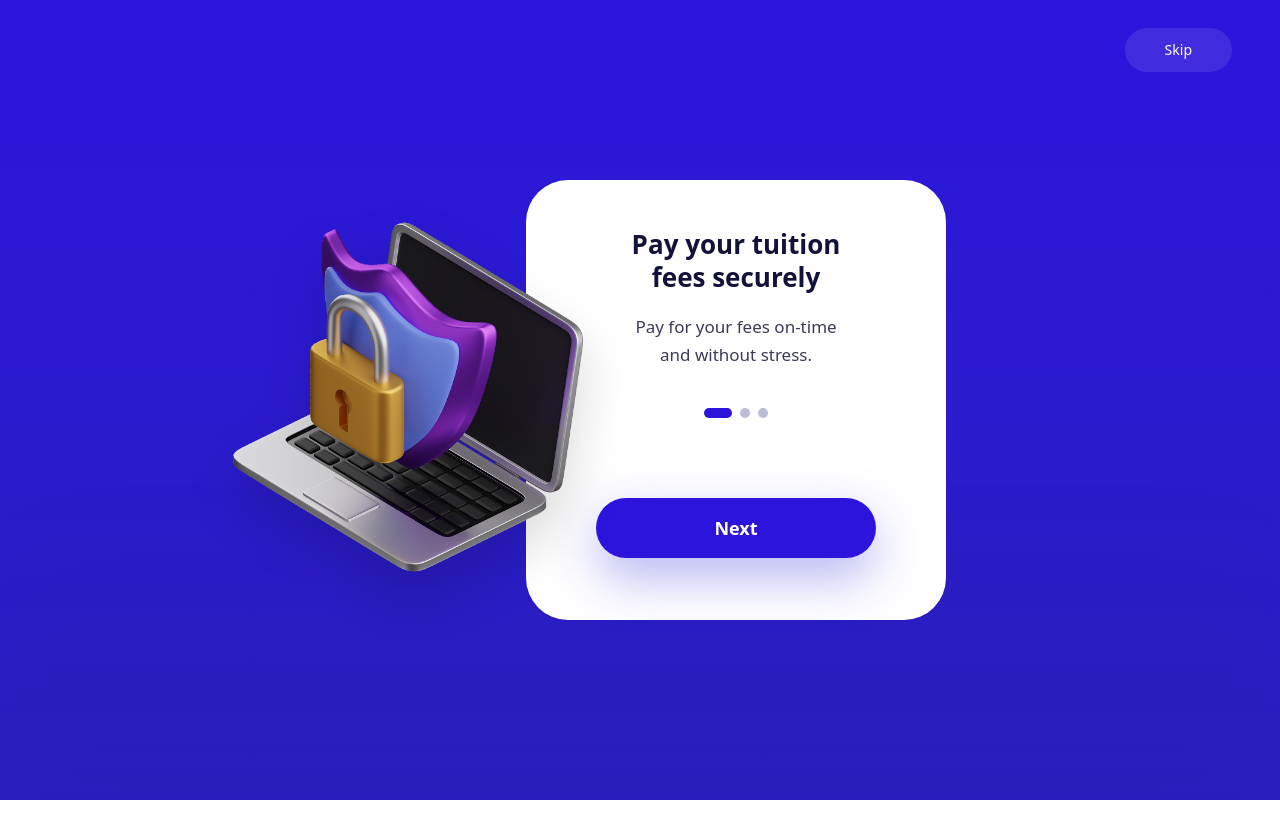
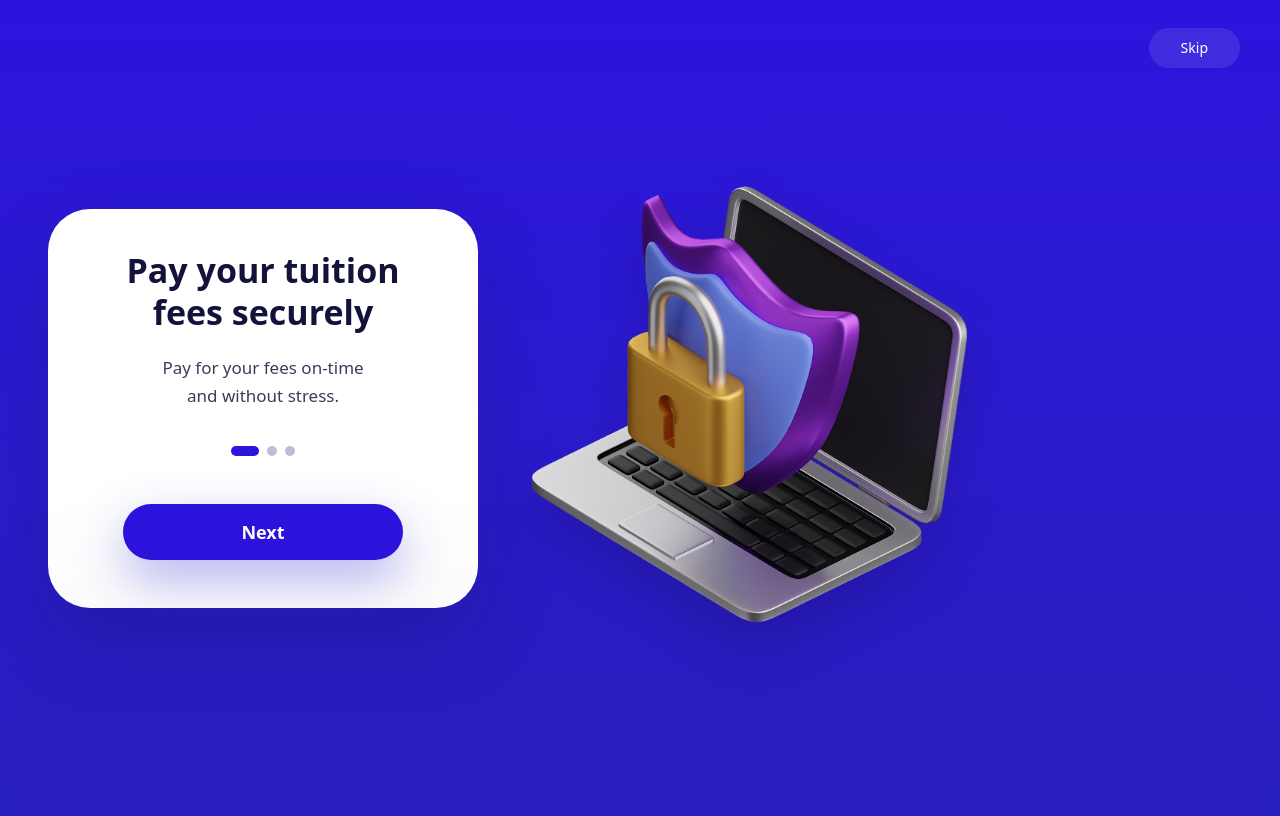
Before and after one commit to ebtaryoh/edupay, a React (Vite) app: page /onboarding in a window 1280 px wide. Built offline with nearby package versions, Linux system fonts and the light colour scheme.

Commit message:
updated onboarding commit

```diff
--- a/src/components/onboarding/OnboardingFlow.jsx
+++ b/src/components/onboarding/OnboardingFlow.jsx
@@ -1,6 +1,6 @@
 import { useEffect, useMemo, useState } from "react";
 import { useNavigate } from "react-router-dom";
-import { motion } from "framer-motion";
+import { motion, AnimatePresence } from "framer-motion";
 import ob1 from "../../assets/Rectangle.png";
 import ob2 from "../../assets/book-3d-icon-png-download-8027322 1.png";
 import ob3 from "../../assets/Illustrations.png";
@@ -35,8 +35,8 @@ export default function OnboardingFlow() {
 
   useEffect(() => {
     if (step !== -1) return;
-    const t = setTimeout(() => setStep(0), 4000);
-    return () => clearTimeout(t);
+    const timer = setTimeout(() => setStep(0), 4000);
+    return () => clearTimeout(timer);
   }, [step]);
 
   const isSplash = step === -1;
@@ -54,38 +54,56 @@ export default function OnboardingFlow() {
       completeOnboarding();
       return;
     }
-    setStep((s) => s + 1);
+    setStep((prev) => prev + 1);
   };
 
   return (
-    <section className={`min-h-screen ${BG} relative overflow-hidden`}>
+    <section className={`relative min-h-screen overflow-hidden ${BG}`}>
+      <AnimatePresence mode="wait">
         {isSplash ? (
+          <motion.div
+            key="splash"
+            initial={{ opacity: 1 }}
+            exit={{ opacity: 0 }}
+            transition={{ duration: 0.45 }}
+          >
             <SplashScreenText />
+          </motion.div>
         ) : (
+          <motion.div
+            key={`screen-${step}`}
+            initial={{ opacity: 0, y: 16 }}
+            animate={{ opacity: 1, y: 0 }}
+            exit={{ opacity: 0, y: -12 }}
+            transition={{ duration: 0.4, ease: "easeOut" }}
+          >
             <OnboardingScreen
               screen={screens[step]}
               index={step}
               total={screens.length}
               onSkip={handleSkip}
               onNext={handleNext}
+              isLast={isLast}
             />
+          </motion.div>
         )}
+      </AnimatePresence>
     </section>
   );
 }
 
 function SplashScreenText() {
   return (
-    <div className="min-h-screen flex items-center justify-center relative overflow-hidden">
-      <div className="absolute w-[260px] h-[260px] bg-white/20 blur-3xl rounded-full" />
-      <div className="absolute w-[180px] h-[180px] bg-white/25 blur-2xl rounded-full" />
+    <div className="relative flex min-h-screen items-center justify-center overflow-hidden px-6">
+      <div className="absolute h-[260px] w-[260px] rounded-full bg-white/20 blur-3xl" />
+      <div className="absolute h-[180px] w-[180px] rounded-full bg-white/25 blur-2xl" />
 
       <div className="relative flex items-end justify-center select-none">
         <motion.span
           initial={{ x: -160, opacity: 0 }}
           animate={{ x: 0, opacity: 1 }}
           transition={{ duration: 0.9, ease: "easeOut" }}
-          className="text-white font-extrabold text-7xl md:text-8xl tracking-tight"
+          className="text-6xl font-extrabold tracking-tight text-white sm:text-7xl md:text-8xl"
         >
           Edu
         </motion.span>
@@ -94,7 +112,7 @@ function SplashScreenText() {
           initial={{ x: 160, opacity: 0 }}
           animate={{ x: 0, opacity: 1 }}
           transition={{ duration: 0.9, ease: "easeOut", delay: 0.05 }}
-          className="text-white/90 font-thin text-7xl md:text-8xl tracking-tight ml-1"
+          className="ml-1 text-6xl font-thin tracking-tight text-white/90 sm:text-7xl md:text-8xl"
         >
           Pay
         </motion.span>
@@ -103,41 +121,32 @@ function SplashScreenText() {
   );
 }
 
-function OnboardingScreen({ screen, index, total, onSkip, onNext }) {
+function OnboardingScreen({ screen, index, total, onSkip, onNext, isLast }) {
   return (
-    <div className="min-h-screen relative px-6 md:px-12">
+    <div className="relative min-h-screen px-4 py-6 sm:px-6 sm:py-8 md:px-10 lg:px-12">
       {index !== total - 1 && (
         <button
           onClick={onSkip}
           type="button"
-          className="absolute top-6 right-6 md:top-7 md:right-12 z-50
-               rounded-full bg-white/10 text-white
-               px-10 py-3 text-sm font-medium
-               backdrop-blur hover:bg-white/15 transition
-               cursor-pointer"
+          className="absolute right-4 top-5 z-50 cursor-pointer rounded-full bg-white/10 px-6 py-2.5 text-sm font-medium text-white backdrop-blur transition hover:bg-white/15 sm:right-6 sm:top-6 sm:px-8 md:right-10 md:top-7"
         >
           Skip
         </button>
       )}
 
-      <div className="min-h-screen flex items-center justify-center">
-        <div className="w-full max-w-6xl px-6">
-          <div className="relative flex items-center justify-center">
-            <div
-              className="relative z-10 w-full min-h-[440px] max-w-[420px]
-                         bg-white rounded-[42px] shadow-soft
-                         pt-10 px-10 pb-0 md:pt-12 md:px-12
-                         lg:translate-x-24"
-            >
-              <h1 className="text-[#12123A] font-bold text-3xl md:text-[26px] leading-tight whitespace-pre-line text-center">
+      <div className="mx-auto flex min-h-[calc(100vh-3rem)] max-w-7xl items-center justify-center">
+        <div className="grid w-full items-center gap-8 lg:grid-cols-[minmax(0,430px)_minmax(0,1fr)] lg:gap-0">
+          <div className="order-2 mx-auto w-full max-w-[430px] lg:order-1 lg:mx-0 lg:justify-self-end">
+            <div className="rounded-[30px] bg-white px-6 pb-8 pt-8 shadow-[0_30px_80px_rgba(18,18,58,0.18)] sm:rounded-[36px] sm:px-8 sm:pb-10 sm:pt-10 md:px-10 md:pb-12 md:pt-11 lg:rounded-[42px] lg:px-10 lg:pt-10">
+              <h1 className="text-center text-[28px] font-bold leading-tight text-[#12123A] whitespace-pre-line sm:text-[32px] md:text-[34px] lg:text-[30px] xl:text-[34px]">
                 {screen.title}
               </h1>
 
-              <p className="mt-5 text-[#3B3B57] text-[17px] leading-relaxed whitespace-pre-line text-center">
+              <p className="mt-4 text-center text-[15px] leading-7 text-[#3B3B57] whitespace-pre-line sm:mt-5 sm:text-[16px] md:text-[17px]">
                 {screen.description}
               </p>
 
-              <div className="mt-10 flex items-center justify-center gap-2">
+              <div className="mt-8 flex items-center justify-center gap-2 sm:mt-9">
                 {Array.from({ length: total }).map((_, i) => (
                   <span
                     key={i}
@@ -151,26 +160,25 @@ function OnboardingScreen({ screen, index, total, onSkip, onNext }) {
 
               <button
                 onClick={onNext}
-                className="mt-20 w-full max-w-[280px] flex items-center justify-center mx-auto rounded-full py-4
-                           bg-[#2C14DD] text-white font-semibold text-lg
-                           shadow-[0_20px_50px_rgba(47,42,217,0.35)]
-                           hover:brightness-110 active:scale-[0.99] transition"
+                type="button"
+                className="mx-auto mt-10 flex h-[52px] w-full max-w-[280px] cursor-pointer items-center justify-center rounded-full bg-[#2C14DD] px-6 text-base font-semibold text-white shadow-[0_20px_50px_rgba(47,42,217,0.35)] transition hover:brightness-110 active:scale-[0.99] sm:mt-12 sm:h-[56px] sm:text-lg"
               >
-                Next
+                {isLast ? "Get Started" : "Next"}
               </button>
             </div>
+          </div>
 
+          <div className="order-1 flex items-center justify-center lg:order-2 lg:min-h-[560px] lg:justify-start">
             <img
               src={screen.image}
               alt="Onboarding Illustration"
-              className="hidden lg:block absolute z-20 w-[450px] max-w-none
-                         drop-shadow-2xl left-1/2 -translate-x-[100%]"
+              className="h-auto w-full max-w-[250px] object-contain drop-shadow-2xl sm:max-w-[300px] md:max-w-[360px] lg:max-w-[500px] xl:max-w-[560px]"
             />
           </div>
         </div>
       </div>
 
-      <div className="pointer-events-none absolute inset-x-0 bottom-0 h-64 bg-black/10 blur-3xl opacity-20" />
+      <div className="pointer-events-none absolute inset-x-0 bottom-0 h-48 bg-black/10 blur-3xl opacity-20 sm:h-64" />
     </div>
   );
 }
```
Lines whose indentation alone changed are shown as unchanged.
